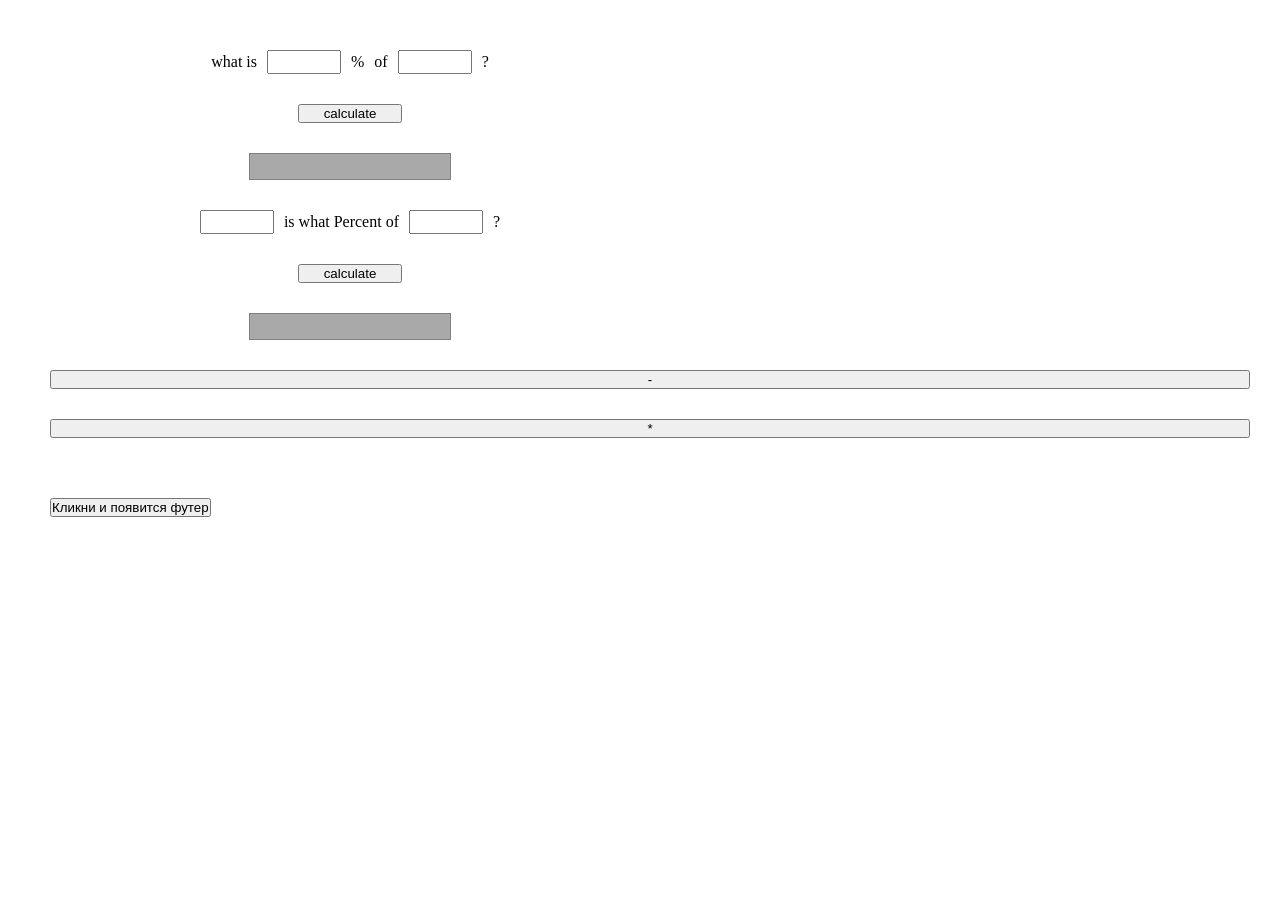
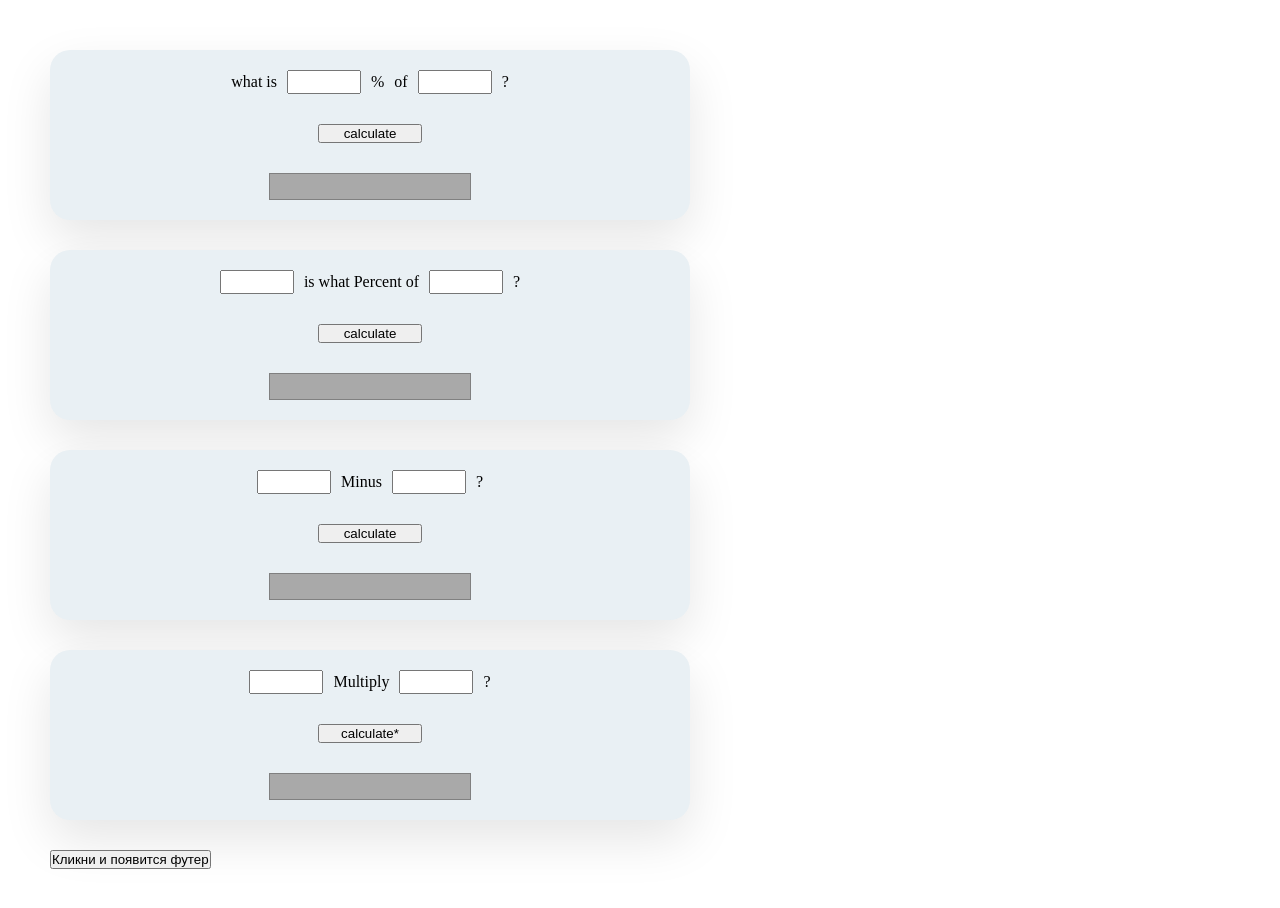
Before and after one commit to s-mikki/Mirlan, a plain HTML site: page index.html in a window 1280 px wide. Before the commit the page ends 800 px from the top, so only its background shows below. Drawn offline with Linux system fonts and the light colour scheme.

Commit message:
Lesson 1

```diff
--- a/index.html
+++ b/index.html
@@ -27,12 +27,26 @@
         <button class="percent__button" onclick="division2()">calculate</button>
         <p class="percent__result" id="divisionResult2"></p>
     </div>
-    <button onclick="minus()">-</button>
-    <button onclick="multiplication()">*</button>
-    <p id="p1"></p>
-    <div id="box">  <button onclick="clickButton()">Кликни и появится футер</button></div>
+    <div class="percent">
+        <div class="percent__block">
+            <input class="percent__input" type="text" id="minusInp">
+            <p>Minus</p>
+            <input class="percent__input" type="text" id="minusInp2">?
+        </div>
+        <button class="percent__button" onclick="minus()">calculate</button>
+        <p class="percent__result" id="minusResult"></p>
+    </div>
+    <div class="percent">
+        <div class="percent__block">
+            <input class="percent__input" type="text" id="multiplicationInp">
+            <p>Multiply</p>
+            <input class="percent__input" type="text" id="multiplicationInp2">?
+        </div>
+        <button class="percent__button" onclick="multiplication()">calculate*</button>
+        <p class="percent__result" id="multiplicationResult"></p>
+    </div>
+    <div id="box"><button onclick="clickButton()">Кликни и появится футер</button></div>
 </div>
-
 </body>
 </html>
 <script src="./index.js"></script>
--- a/index.js
+++ b/index.js
@@ -9,21 +9,21 @@ function division2 () {
     const input1 = parseFloat(document.getElementById('division2Inp').value);
     const input2 = parseInt(document.getElementById('division2Inp2').value);
     let sum = (input1 / input2) * 100 ;
-    document.getElementById('divisionResult2').innerHTML = sum
+    document.getElementById('divisionResult2').innerHTML = sum + "%"
 }
 
 function minus () {
-    const input1 = parseFloat(document.getElementById('inp1').value);
-    const input2 = parseInt(document.getElementById('inp2').value);
+    const input1 = parseFloat(document.getElementById('minusInp').value);
+    const input2 = parseInt(document.getElementById('minusInp2').value);
     let sum2 = input1 - input2;
-    document.getElementById('p1').innerHTML = sum2
+    document.getElementById('minusResult').innerHTML = sum2
 }
 
 function multiplication () {
-    const input1 = parseFloat(document.getElementById('inp1').value);
-    const input2 = parseInt(document.getElementById('inp2').value);
+    const input1 = parseFloat(document.getElementById('multiplicationInp').value);
+    const input2 = parseInt(document.getElementById('multiplicationInp2').value);
     let sum3 = input1 * input2;
-    document.getElementById('p1').innerHTML = sum3
+    document.getElementById('multiplicationResult').innerHTML = sum3
 }
 function clickButton () {
     const box = `<div class="box">footer</div>`
--- a/style.css
+++ b/style.css
@@ -39,6 +39,10 @@
   gap: 30px;
   max-width: 600px;
   align-items: center;
+  border-radius: 20px;
+  background: #E9F0F4;
+  box-shadow: 0 20px 50px 0 rgba(0, 0, 0, 0.10);
+  padding: 20px;
 }
 
 .percent__block {
```
